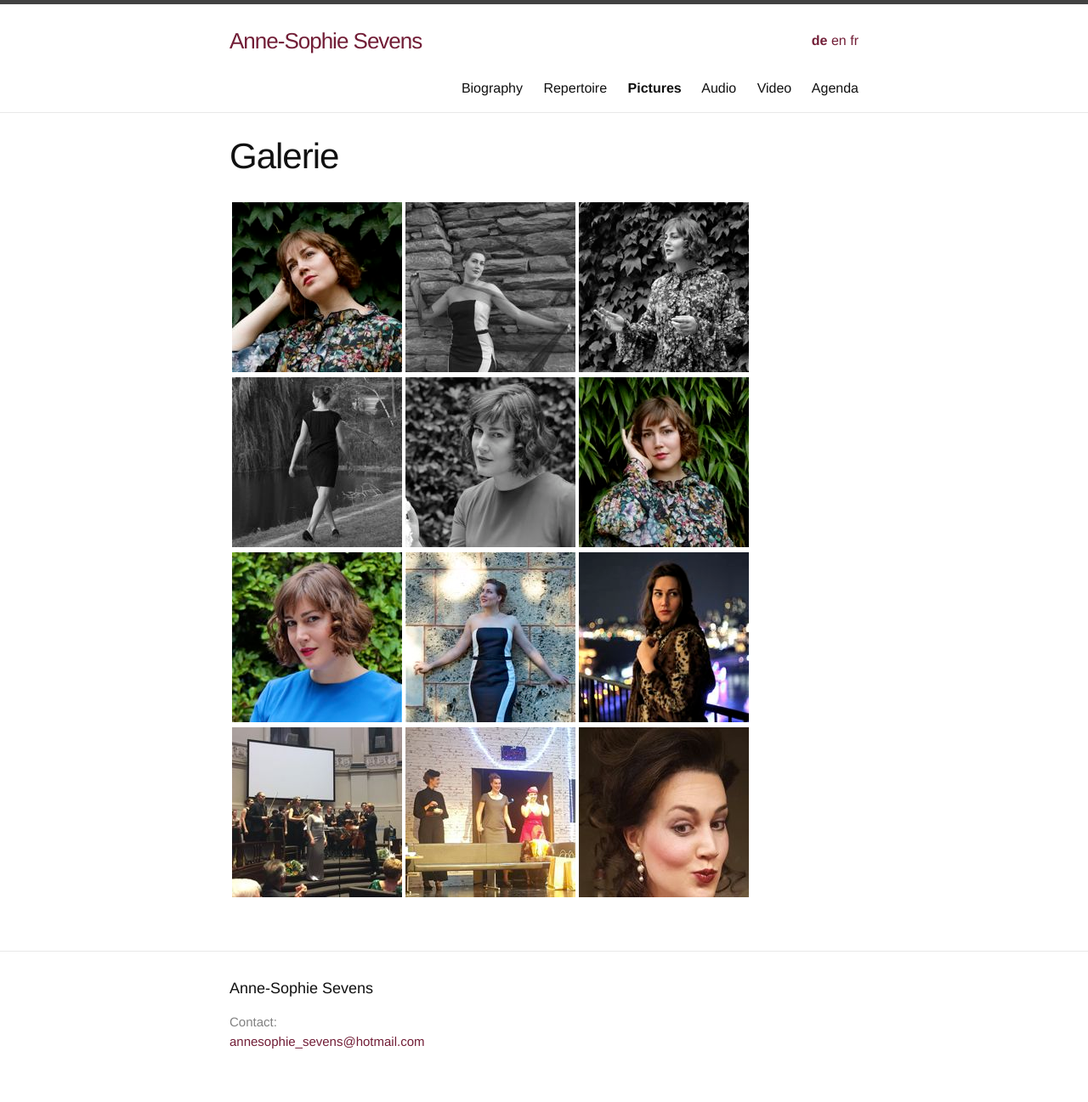
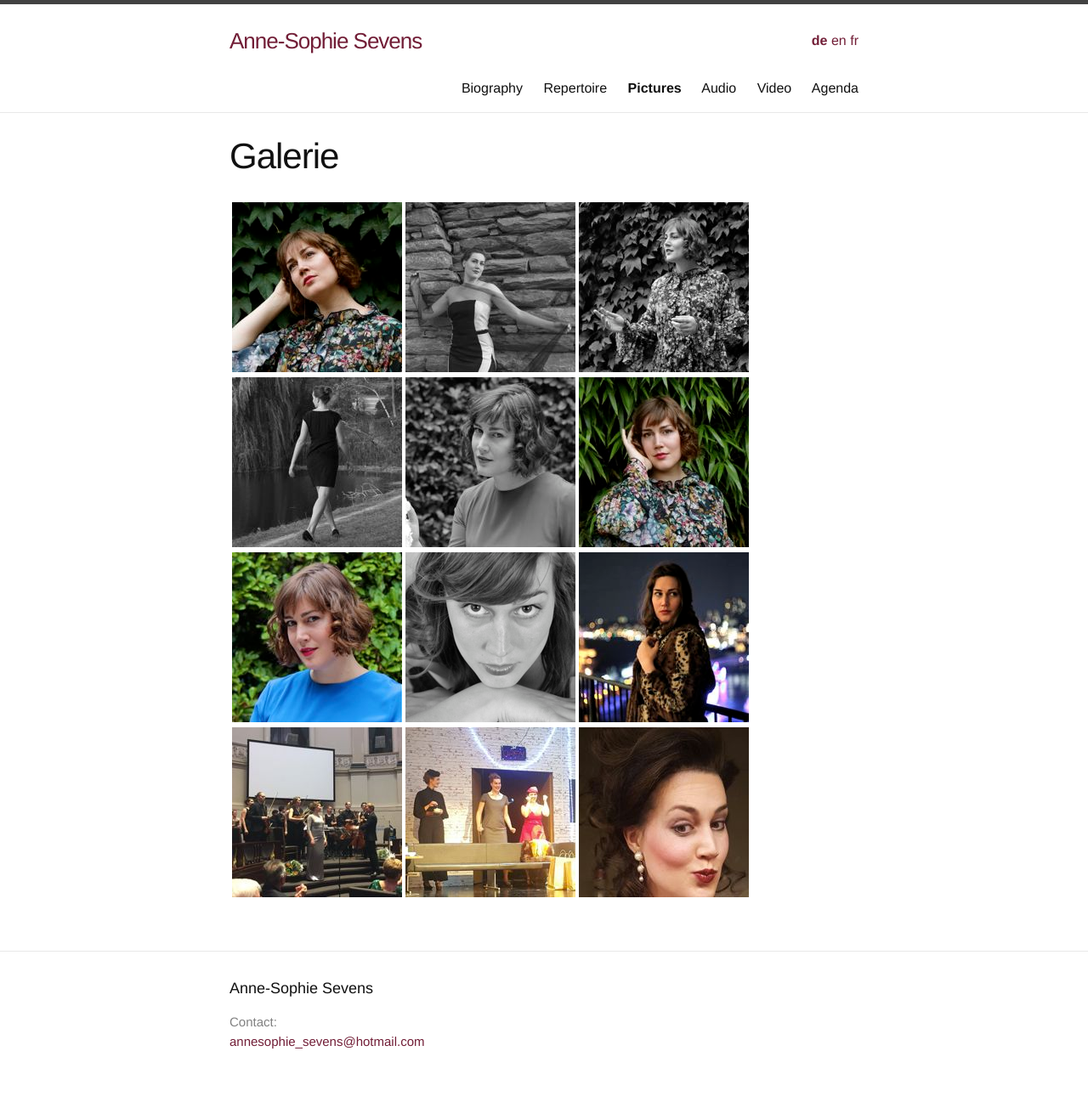
Before and after one commit to annesophie-sevens/annesophie-sevens.github.io, a Jekyll site: the page built from pictures-de.md, in a window 1280 px wide. Shown: the whole page at 85% size. Built offline with Jekyll 4.4.1, drawn with Linux system fonts in a browser that asks for light colours.

Commit message:
Update pictures-de.md

```diff
--- a/pictures-de.md
+++ b/pictures-de.md
@@ -10,6 +10,6 @@
 
 | <a href="/assets/LOOP.jpg"> ![]({{ site.baseurl }}/assets/LOOP 1.jpg) </a> | <a href="/assets/BLOEM 1.jpg"> ![]({{ site.baseurl }}/assets/bloem.jpg) </a> | <a href="/assets/HAND 1.JPG">![]({{ site.baseurl }}/assets/HAND.jpg) </a> |
 
-|  <a href="/assets/25.JPG">  ![]({{ site.baseurl }}/assets/25_thumbnail.jpg) </a> | <a href="/assets/MUUR 1.jpg"> ![]({{ site.baseurl }}/assets/MUUR.jpg) </a>|<a href="/assets/b2.jpg"> ![]({{ site.baseurl }}/assets/b2-thumbnail.jpg) </a>|
+|  <a href="/assets/25.JPG">  ![]({{ site.baseurl }}/assets/25_thumbnail.jpg) </a> | <a href="/assets/picture1.jpg"> ![]({{ site.baseurl }}/assets/picture1-thumbnail.jpg) </a>|<a href="/assets/b2.jpg"> ![]({{ site.baseurl }}/assets/b2-thumbnail.jpg) </a>|
 
 | <a href="/assets/aad.jpg"> ![]({{ site.baseurl }}/assets/aad-thumbnail.jpg) </a> | <a href="/assets/a15.jpg"> ![]({{ site.baseurl }}/assets/a15-thumbnail.jpg) </a> | <a href="/assets/110.jpg">  ![]({{ site.baseurl }}/assets/110-thumbnail.jpg) </a> |
```
